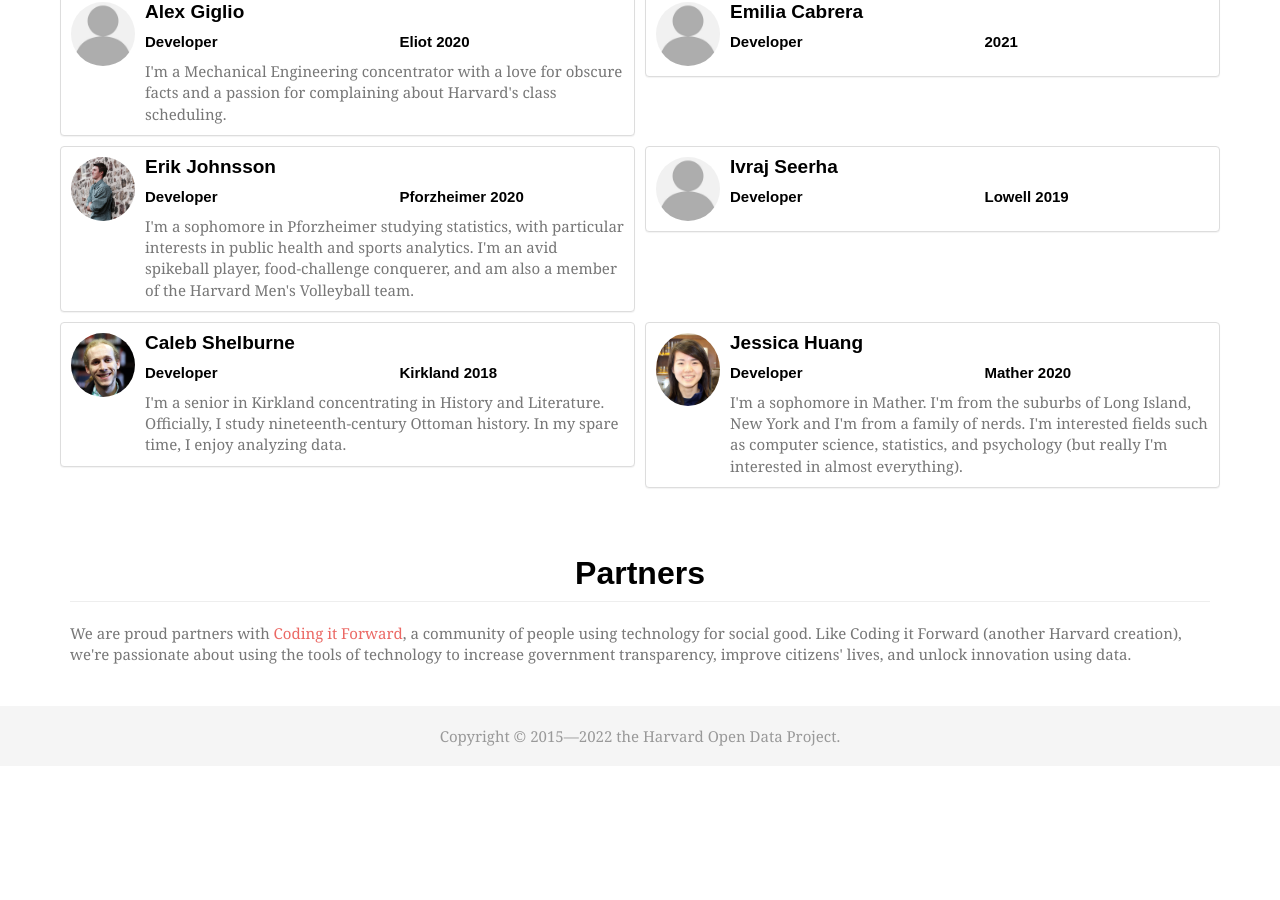
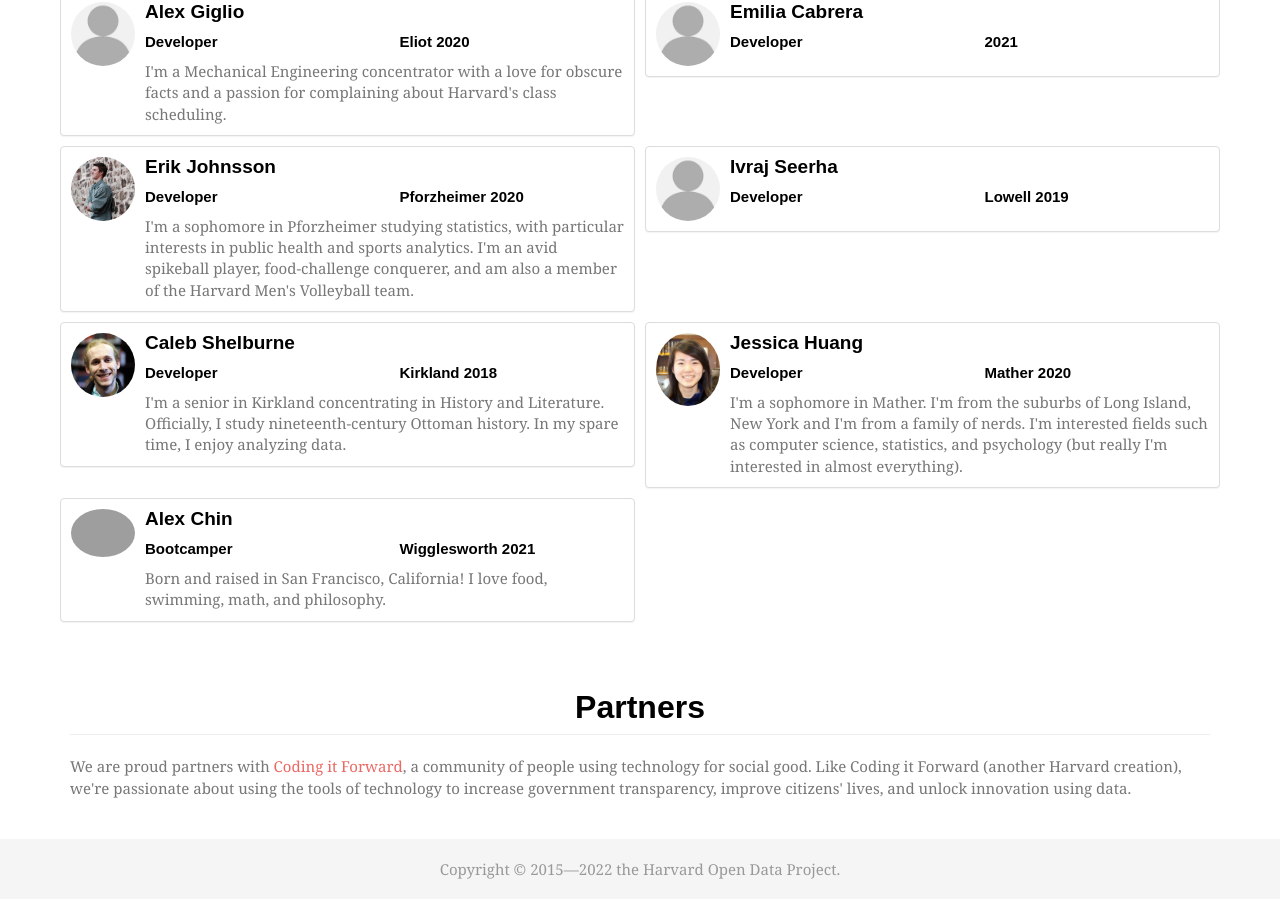
Before and after one commit to Eandalf7h/HarvardOpenData, a Jekyll site: the page built from about.html, in a window 1280 px wide and 900 px high, scrolled down 2161 px. Built offline with Jekyll 4.4.1, drawn with Linux system fonts in a browser that asks for light colours; nearby versions of some CDN libraries; some web fonts are replaced; before the commit the page ends 2928 px from its top, so only the background shows below that; grey boxes are pictures that could not be loaded.

Commit message:
put in my profile

```diff
--- a/_data/people.yml
+++ b/_data/people.yml
@@ -75,3 +75,9 @@
     year: 2020
     bio: I'm a sophomore in Mather. I'm from the suburbs of Long Island, New York and I'm from a family of nerds. I'm interested fields such as computer science, statistics, and psychology (but really I'm interested in almost everything).
     image: jessica-huang.png
+-   name: Alex Chin
+    role: Bootcamper
+    house: Wigglesworth
+    year: 2021
+    bio: Born and raised in San Francisco, California! I love food, swimming, math, and philosophy.
+    image: alex-chin.png
```
Also changed, not shown: img/people/alex-chin.jpg (added).
